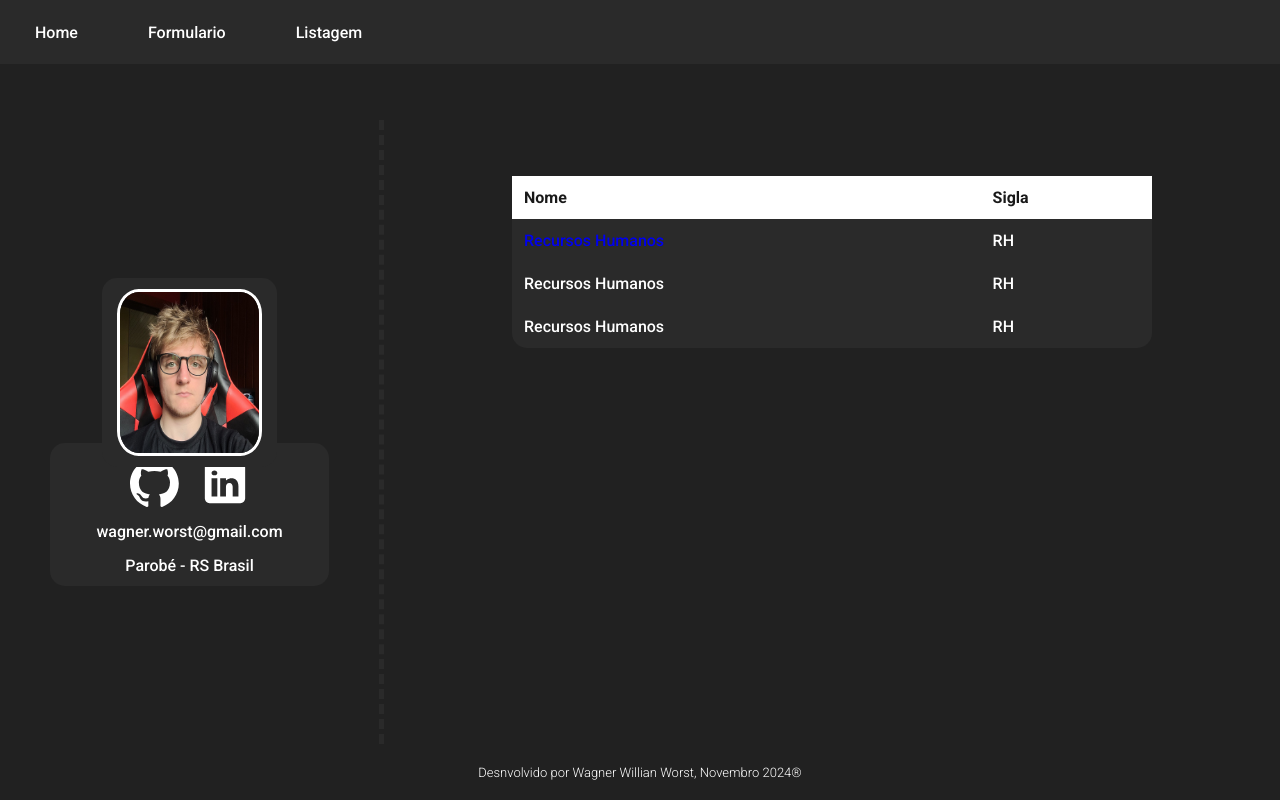
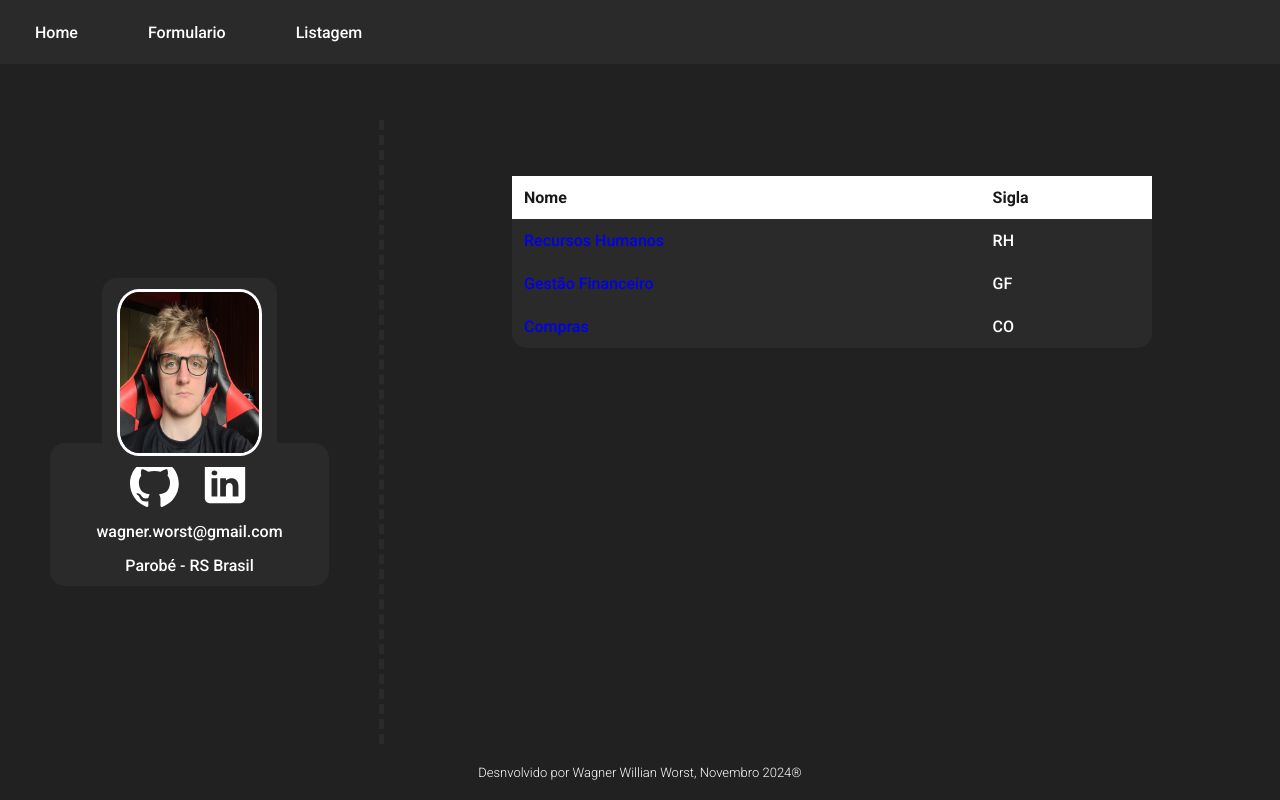
Before and after one commit to wagnerworst/ReactJS, a React (Vite) app in the folder app-react/: page /listagem in a window 1280 px wide. Built offline with nearby package versions, Linux system fonts and the light colour scheme.

Commit message:
Implementa array statico Listagem

```diff
--- a/app-react/src/Components/Botao/botao.styled.ts
+++ b/app-react/src/Components/Botao/botao.styled.ts
@@ -8,6 +8,10 @@ const BotaoCustom = styled(Botao)`
   font-weight: 700;
   font-size: 15px;
   margin-right: 5px;
+
+  &:hover{
+    cursor: pointer;
+  }
 
   &.perigo{
     background-color: rgb(252, 138, 138);
--- a/app-react/src/pages/Listagem/index.tsx
+++ b/app-react/src/pages/Listagem/index.tsx
@@ -5,6 +5,25 @@ interface ListagemProps {
 }
 
 const Listagem = ({className}: ListagemProps) => {
+
+  const items = [
+    {
+        id_departamento: 1,
+        nome: "Recursos Humanos",
+        sigla: "RH",
+    },
+    {
+      id_departamento: 2,
+      nome: "Gestão Financeiro",
+      sigla: "GF",
+    },
+    {
+      id_departamento: 3,
+      nome: "Compras",
+      sigla: "CO",
+    },
+  ];
+
   return(
     <>
       <div className={`${className}`}>
@@ -17,21 +36,14 @@ const Listagem = ({className}: ListagemProps) => {
           </thead>
 
           <tbody>
-            <tr>
-              <Link to="789">
-                <td>Recursos Humanos</td>
-              </Link>
-              <td>RH</td>
-            </tr>
-
-            <tr>
-              <td>Recursos Humanos</td>
-              <td>RH</td>
-            </tr>
-            <tr>
-              <td>Recursos Humanos</td>
-              <td>RH</td>
-            </tr>
+            {items.map((item) =>
+              <tr>
+                <Link to={`${item.id_departamento}`}>
+                  <td>{`${item.nome}`}</td>
+                </Link>
+                <td>{`${item.sigla}`}</td>
+              </tr>
+            )}
           </tbody>
         </table>
       </div>
--- a/app-react/src/pages/ListagemDetalhes/index.tsx
+++ b/app-react/src/pages/ListagemDetalhes/index.tsx
@@ -1,4 +1,5 @@
-import { useParams } from "react-router-dom"
+import { useParams, useNavigate } from "react-router-dom"
+import BotaoCustom from "../../Components/Botao/botao.styled"
 
 interface ListagemDetalhesProps{
   className?: string
@@ -6,11 +7,19 @@ interface ListagemDetalhesProps{
 
 const ListagemDetalhes = ({className}: ListagemDetalhesProps) =>{
 
-  const { id } = useParams;
+  const { id } = useParams();
+  const navigate = useNavigate();
 
   return(
     <>
-      <h1 className={`${className}`}>Chegou o ID: {id}</h1>
+    <div className={`${className}`}>
+      <main>
+          <h1 >Chegou o ID: {id}</h1>
+          <BotaoCustom severidade="amigo" texto="Voltar" onClick={() => {
+            navigate("/listagem")
+          }}/>
+      </main>
+    </div>
     </>
   )
 }
--- a/app-react/src/pages/ListagemDetalhes/listagemDetalhes.styled.ts
+++ b/app-react/src/pages/ListagemDetalhes/listagemDetalhes.styled.ts
@@ -2,6 +2,14 @@ import styled from "styled-components";
 import ListagemDetalhes from ".";
 
 const ListagemDetalhesCustom = styled(ListagemDetalhes)`
+display: flex;
+justify-content: center;
+
+main{
+  display: flex;
+  gap: 3vw;
+}
+
 `;
 
 export default ListagemDetalhesCustom;
```
